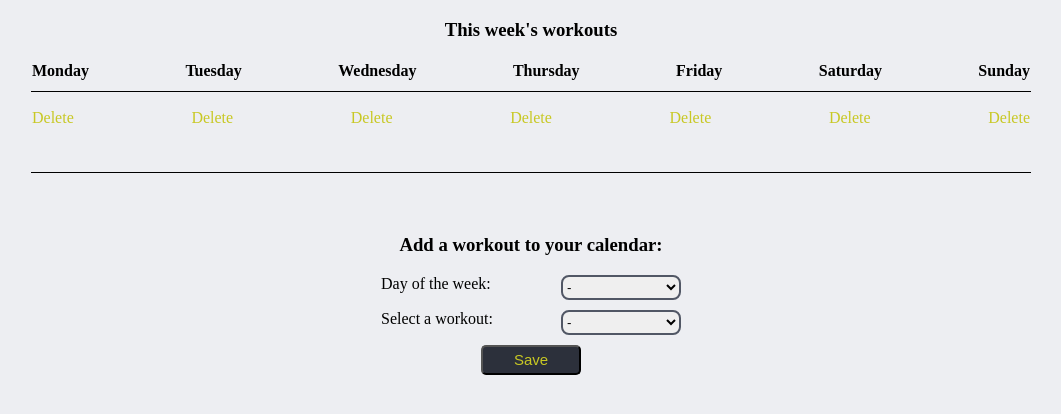
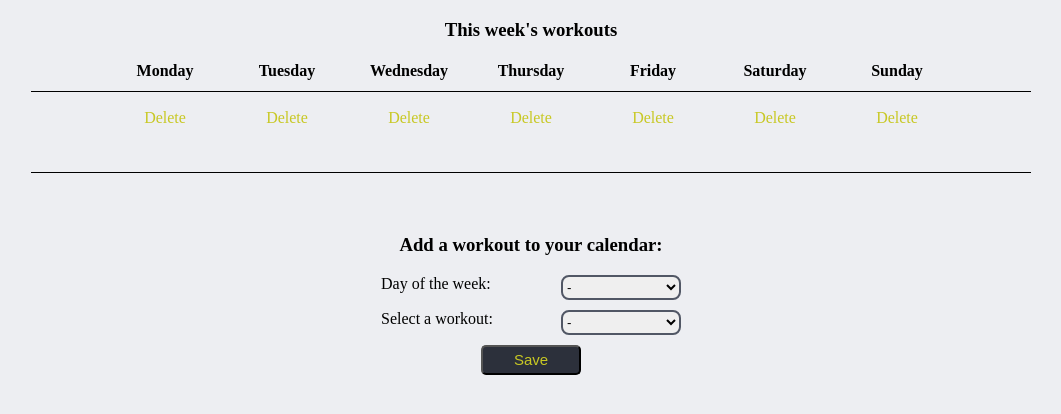
Before and after one commit to claumartinezrey/DojoSoloProject, a Flask app: template flask_app/templates/home.html in a window 1280 px wide. Shown: the part 186-600 px from the top of the page, without its empty margins (109-1170 px from the left). Run offline with Flask 2, Linux system fonts and the light colour scheme; the template is opened without the code that fills it, so the values that code supplies are empty.

Commit message:
Project Completed

```diff
--- a/flask_app/static/css/home.css
+++ b/flask_app/static/css/home.css
@@ -5,18 +5,19 @@
 
 .calendar_style{
     display: flex;
+}
+
+tbody{
+    display: block;
     justify-content: center;
 }
 
 tr {
     width: 1000px;
     height: 30px;
+    margin: auto;
+    border-bottom: 1px solid black;
     display: flex;
-    justify-content: space-between;
-    border-bottom: 1px solid black;
-}
-
-td, th {
     justify-content: center;
 }
 
@@ -25,11 +26,6 @@ td, th {
     width: 140px;
     display: block;
     text-align: left;
-}
-
-
-.workout_per_day_container {
-    display: block;
 }
 
 .my_workout_form {
@@ -60,3 +56,12 @@ select {
     border: 2px solid rgb(81, 87, 101);
     border-radius: 8px;
 }
+
+.workout_per_day_style {
+    width: 120px;
+}
+
+#testing {
+    display: flex;
+    justify-content: space-between;
+}
--- a/flask_app/templates/edit_account.html
+++ b/flask_app/templates/edit_account.html
@@ -5,6 +5,7 @@
     <meta http-equiv="X-UA-Compatible" content="IE=edge">
     <meta name="viewport" content="width=device-width, initial-scale=1.0">
     <link rel="stylesheet" href="{{ url_for('static', filename='/css/my_account.css') }}">
+    <link rel="stylesheet" href="{{ url_for('static', filename='/css/header.css') }}">
     <title>My Account</title>
 </head>
 <body>
--- a/flask_app/templates/home.html
+++ b/flask_app/templates/home.html
@@ -29,16 +29,16 @@
             <h3> This week's workouts</h3>
         </div>
         <div class="calendar_style">
-            <table>
+            <table style="margin-left:auto; margin-right:auto;">
                 <tbody>
                     <tr>
-                        <th>Monday</th>
-                        <th>Tuesday</th>
-                        <th>Wednesday</th>
-                        <th>Thursday</th>
-                        <th>Friday</th>
-                        <th>Saturday</th>
-                        <th>Sunday</th>
+                        <th style="width: 120px;">Monday</th>
+                        <th style="width: 120px;">Tuesday</th>
+                        <th style="width: 120px;">Wednesday</th>
+                        <th style="width: 120px;">Thursday</th>
+                        <th style="width: 120px;">Friday</th>
+                        <th style="width: 120px;">Saturday</th>
+                        <th style="width: 120px;">Sunday</th>
                     </tr>
                     <tr style="height: 80px">
                         <td>
@@ -111,7 +111,6 @@
                                 {% endif %}
                             </div>
                         </td>
-
                     </tr>
                 </tbody>
             </table>
```
Also changed, not shown: 3 other files.
